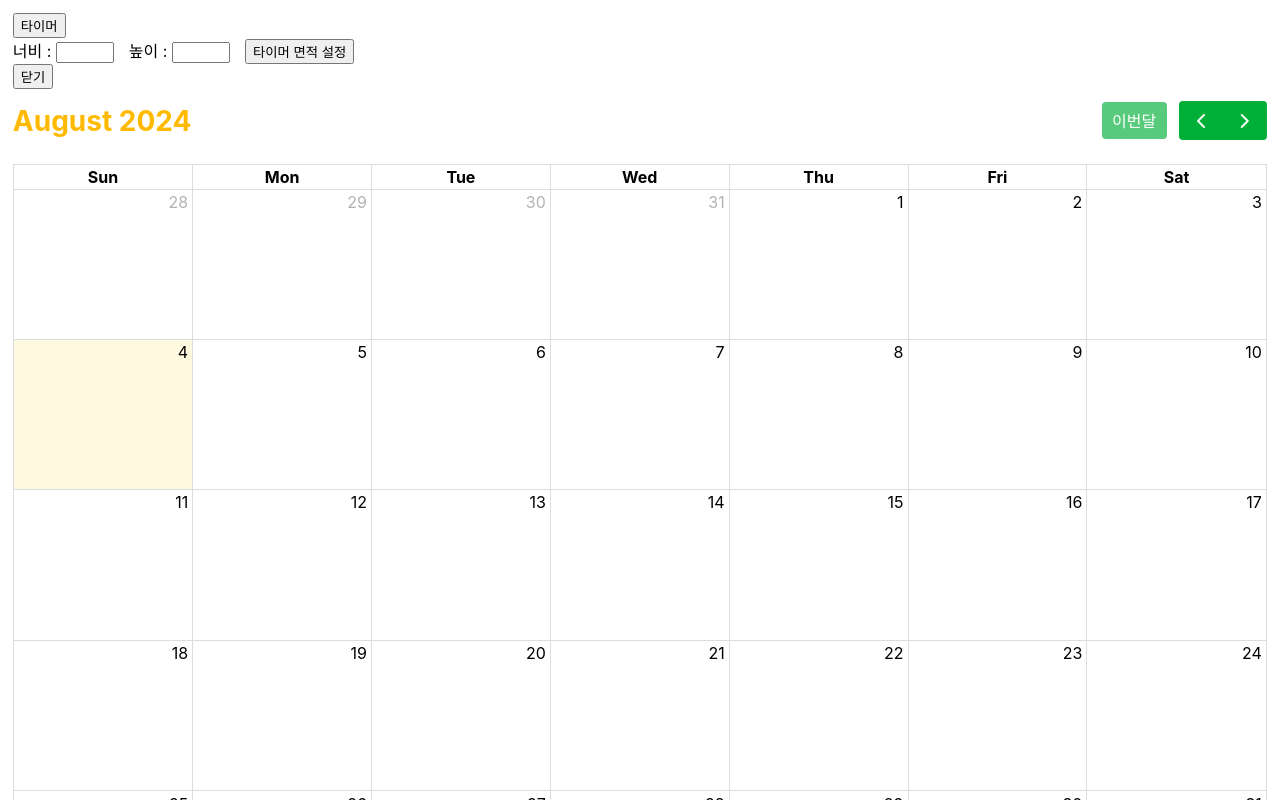
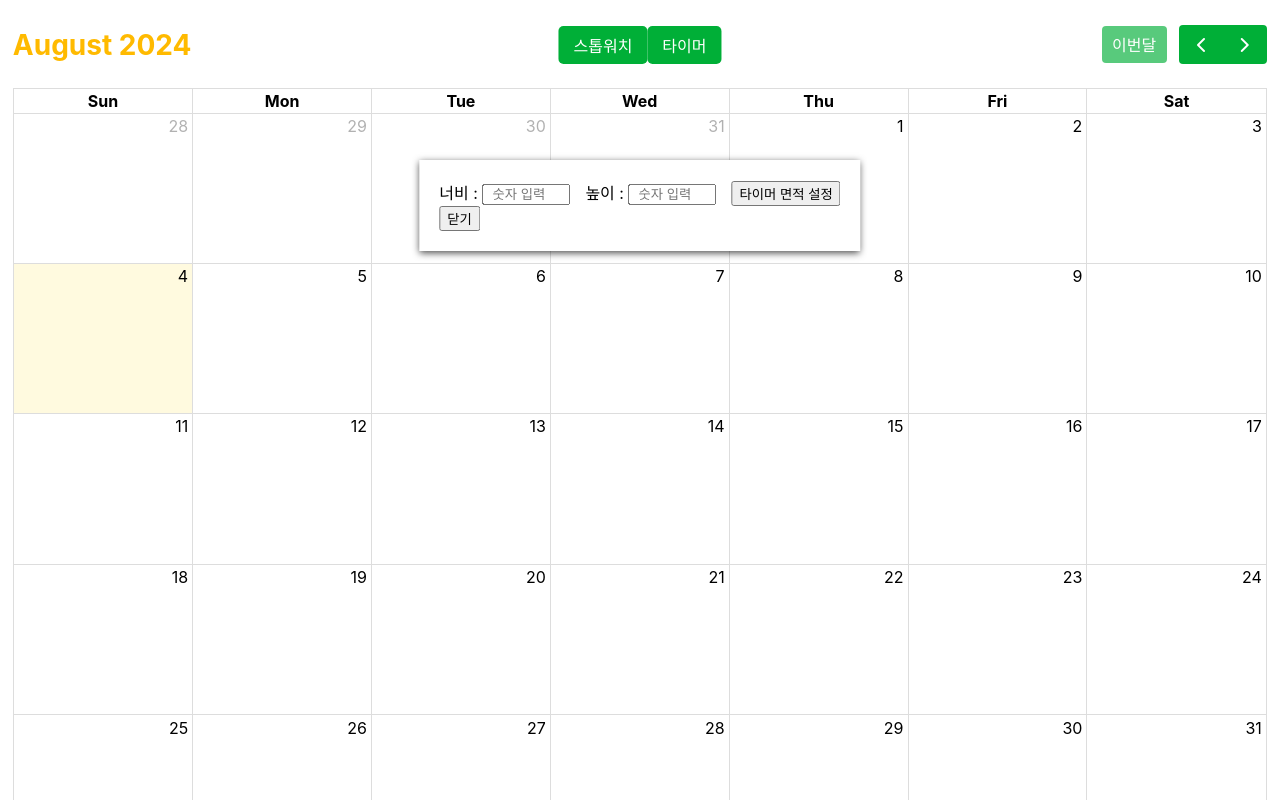
Before and after one commit to kim-src/fitness-calendar, a React (Create React App) app: page / in a window 1280 px wide. Both pictures are taken after a click on the button "타이머". Shown: the top 800 px of the page. Built offline with nearby package versions, Linux system fonts and the light colour scheme.

Commit message:
2024-08-10 16:07 Updated timer function using FitnessTimer.jsx

```diff
--- a/src/assets/css/calendar.css
+++ b/src/assets/css/calendar.css
@@ -27,7 +27,6 @@ body {
 /* 글자 버튼 */
 .fc .fc-button-primary:disabled {
     background-color: #00af37;
-    border: none;
 }
 
 
--- /dev/null
+++ b/src/assets/css/time-button.css
@@ -0,0 +1,38 @@
+/* 시간 관련 버튼 */
+.time-button {
+    position: absolute;
+    display: flex;
+    justify-content: center;
+    margin-top: 1%;
+    left: 50%;
+    /* 컴포넌트 너비 무시 용도 */
+    transform: translateX(-50%);
+}
+
+.stopwatch-button {
+    background-color: #00af37;
+    border: none;
+    color: white;
+    padding: 7px 15px;
+    text-align: center;
+    font-size: 1rem;
+    cursor: pointer;
+    border-radius: 5px;
+}
+.stopwatch-button:hover {
+    background-color: #005f1e;
+}
+
+.timer-button {
+    background-color: #00af37;
+    border: none;
+    color: white;
+    padding: 7px 15px;
+    text-align: center;
+    font-size: 1rem;
+    cursor: pointer;
+    border-radius: 5px;
+}
+.timer-button:hover {
+    background-color: #005f1e;
+}
--- a/src/components/Editor.jsx
+++ b/src/components/Editor.jsx
@@ -44,7 +44,7 @@ function Editor({date, onClose, onSave}) {
                     background : 'white',
                     padding : '20px',
                     boxShadow : '0 2px 7px rgba(0,0,0,0.7)',
-                    // z-index 값을 최대치로 설정하여 상위 요소로 설정
+                    // z-index 값 조정
                     zIndex : 1000
                 }}
             >
--- a/src/components/FitnessItem.jsx
+++ b/src/components/FitnessItem.jsx
@@ -12,7 +12,7 @@ function FitnessItem({title, isDone, onToggle}) {
             <span
                 style={{
                     textDecoration : isDone ? 'line-through' : 'none',
-                    color : isDone ? 'gray' : 'white'
+                    color : isDone ? 'gray' : ''
                 }}
             >{title}</span>
         </div>
--- a/src/components/FitnessTimer.jsx
+++ b/src/components/FitnessTimer.jsx
@@ -2,8 +2,8 @@ import React, { useState } from 'react';
 
 function FitnessTimer({onClose}) {
 
-    const [width, setWidth] = useState();
-    const [height, setHeight] = useState();
+    const [width, setWidth] = useState('');
+    const [height, setHeight] = useState('');
     const [boxSize, setBoxSize] = useState({
                                     width : '0px',
                                     height : '0px',
@@ -25,14 +25,30 @@ function FitnessTimer({onClose}) {
 
     return (
         <div>
+            <div
+                style={{
+                    // 상단으로부터 20%, 좌측으로부터 50% 위치에 고정
+                    position : 'absolute',
+                    top : '20%',
+                    left : '50%',
+                    // 컴포넌트의 너비에 상관없이 항상 중앙에 위치하도록 설정
+                    transform : 'translateX(-50%)',
+                    background : 'white',
+                    padding : '20px',
+                    boxShadow : '0 2px 7px rgba(0,0,0,0.7)',
+                    // z-index 값 조정
+                    zIndex : 1500
+                }}
+            >
                 <div className='timerHandler'>
                     <label htmlFor='width'>너비 : </label>
                     <input
                         id='width'
                         type='number'
                         value={width}
-                    style={{width:'50px',height:'',textAlign:'center'}}
+                        style={{width:'80px',height:'',textAlign:'center'}}
                         onChange={(e) => {setWidth(e.target.value)}}
+                        placeholder='숫자 입력'
                     ></input>
                     <span style={{marginRight:'15px'}}/>
                     <label htmlFor='height'>높이 : </label>
@@ -40,8 +56,9 @@ function FitnessTimer({onClose}) {
                         id='height'
                         type='number'
                         value={height}
-                    style={{width:'50px',height:'',textAlign:'center'}}
+                        style={{width:'80px',height:'',textAlign:'center'}}
                         onChange={(e) => {setHeight(e.target.value)}}
+                        placeholder='숫자 입력'
                     ></input>
                     <span style={{marginRight:'15px'}}/>
                     <button onClick={goBoxSize}>타이머 면적 설정</button>
@@ -52,6 +69,7 @@ function FitnessTimer({onClose}) {
                     <div style={boxSize}/>
                 </div>
             </div>
+        </div>
     );
 }
 
--- a/src/pages/MyCalendar.jsx
+++ b/src/pages/MyCalendar.jsx
@@ -1,11 +1,11 @@
 import dayGridPlugin from '@fullcalendar/daygrid'
 import interactionPlugin from "@fullcalendar/interaction"
 import FullCalendar from '@fullcalendar/react'
-import { useRef, useState } from 'react'
+import React, { useRef, useState } from 'react'
 import '../assets/css/calendar.css'
+import '../assets/css/time-button.css'
 import Editor from '../components/Editor'
 import FitnessItem from '../components/FitnessItem'
-import React from 'react'
 import FitnessTimer from '../components/FitnessTimer'
 
 function MyCalendar(props) {
@@ -109,13 +109,19 @@ function MyCalendar(props) {
 
     return (
         <div>
-            <button onClick={goFitnessTimer}>타이머</button>
-            {showTimer &&
-                <FitnessTimer
-                    onClose={() => setShowTimer(false)}
-                ></FitnessTimer>
-            }
-            {/* Calendar Contents */}
+            {/* 스톱워치 및 타이머 영역 */}
+            <div className='time-button'>
+                <button
+                    className='stopwatch-button'
+                    onClick={goFitnessTimer}
+                >스톱워치</button>
+                <button
+                    className='timer-button'
+                    onClick={goFitnessTimer}
+                >타이머</button>
+            </div>
+
+            {/* Calendar Contents 영역 */}
             <FullCalendar
                 // plugins = 사용할 플러그인 속성
                 plugins={[ dayGridPlugin, interactionPlugin ]}
@@ -131,6 +137,7 @@ function MyCalendar(props) {
                 // button 텍스트 수정을 위한 속성
                 buttonText={{ today : '이번달' }}
             ></FullCalendar>
+
             {/* showEditor의 상태가 true일 경우 Editor 컴포넌트 렌더링 */}
             {showEditor &&
                 <Editor
@@ -142,6 +149,12 @@ function MyCalendar(props) {
                     onSave={saveRoutine}
                 ></Editor>
             }
+
+            {showTimer &&
+                <FitnessTimer
+                    onClose={() => setShowTimer(false)}
+                ></FitnessTimer>
+            }
         </div>
     )
 }
```
Lines whose indentation alone changed are shown as unchanged.
